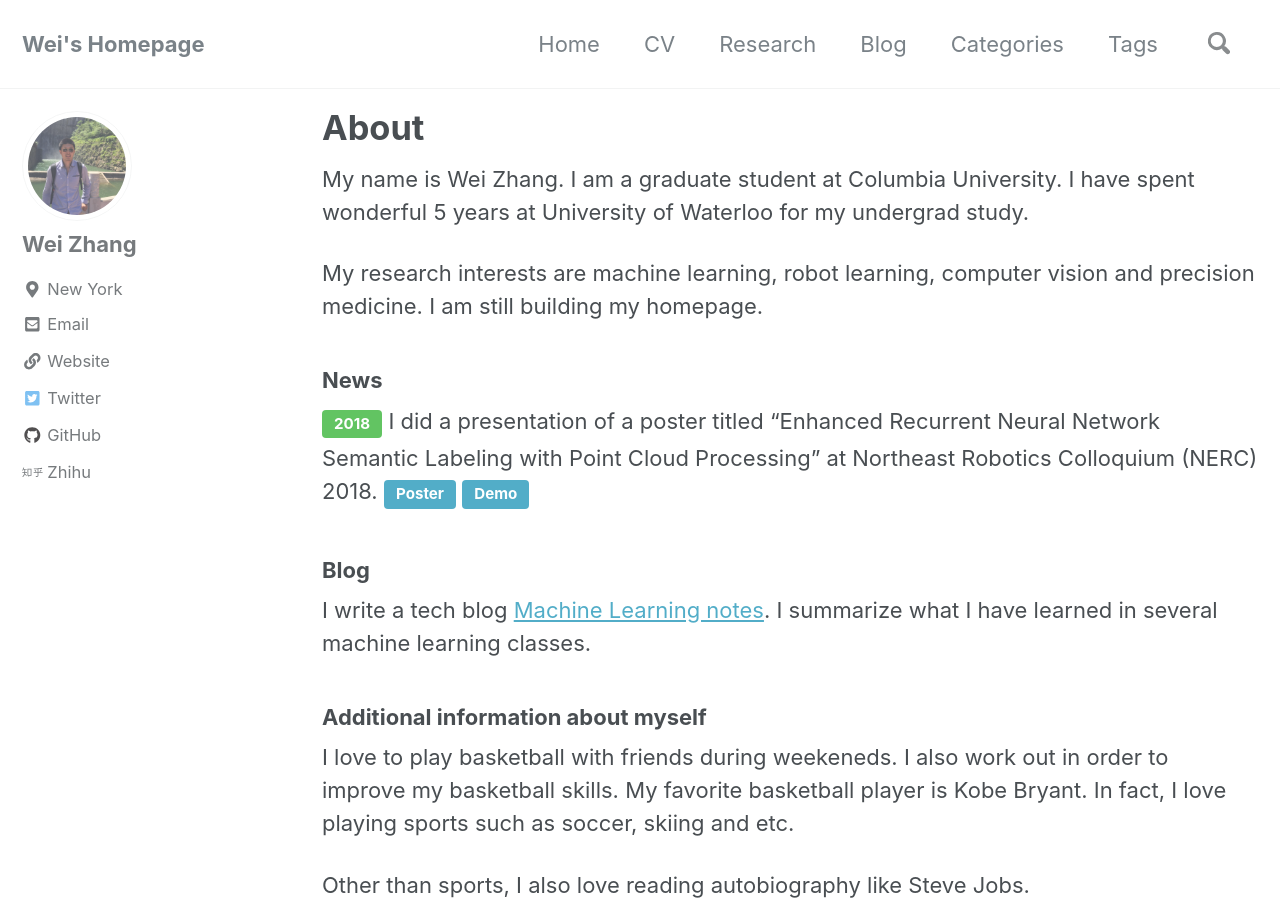
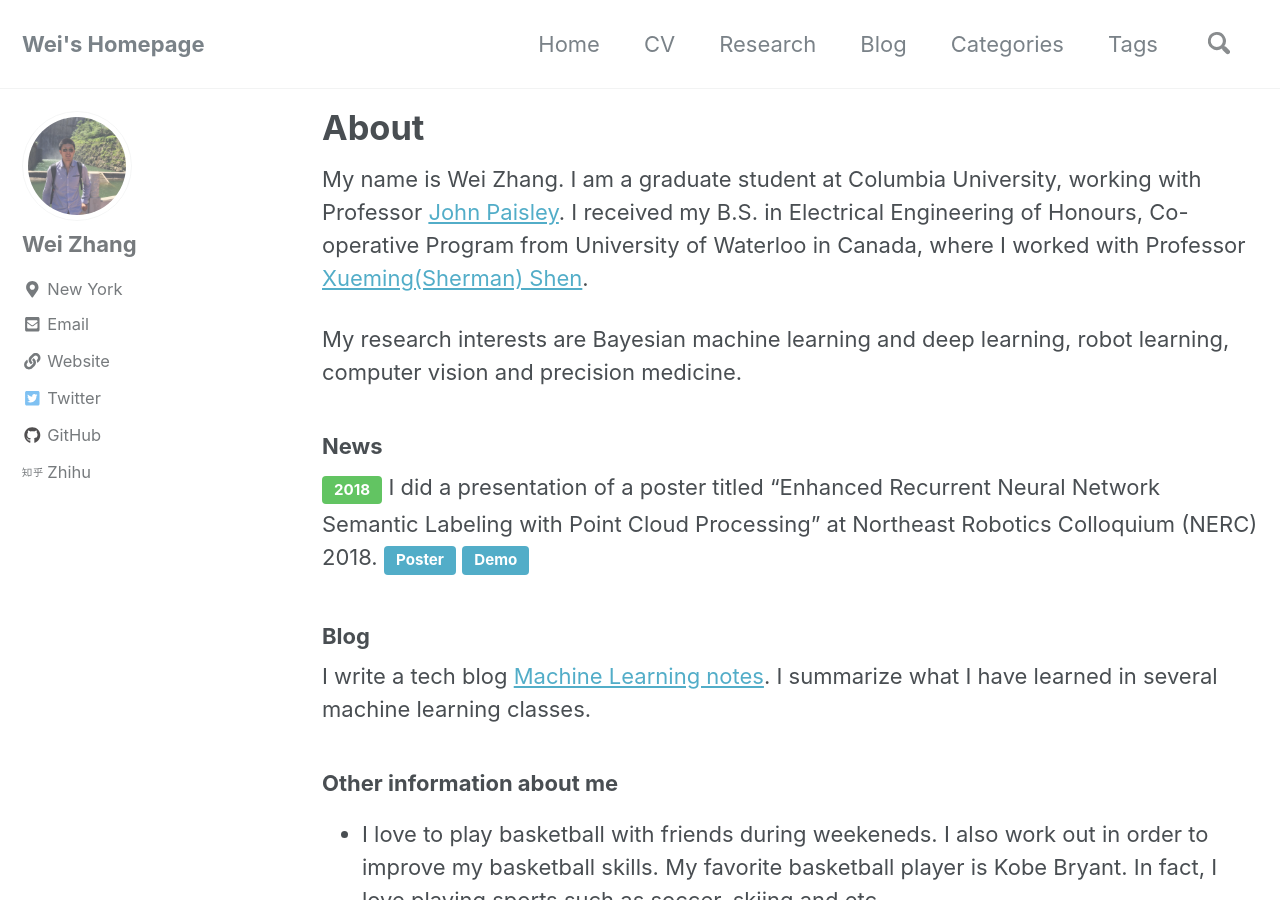
Before and after one commit to Wei2624/Wei2624.github.io, a Jekyll site: the page built from _pages/index.md, in a window 1280 px wide and 900 px high. Built offline with Jekyll 4.4.1, drawn with Linux system fonts in a browser that asks for light colours; nearby versions of some CDN libraries; comment, search, counter and statistics services are not loaded.

Commit message:
mod intro

```diff
--- a/_pages/index.md
+++ b/_pages/index.md
@@ -6,9 +6,10 @@ classes: wide
 permalink: /
 ---
 
-My name is Wei Zhang. I am a graduate student at Columbia University. I have spent wonderful 5 years at University of Waterloo for my undergrad study.
+My name is Wei Zhang. I am a graduate student at Columbia University, working with Professor [John Paisley](http://www.columbia.edu/~jwp2128/). I received my B.S. in Electrical Engineering of Honours, Co-operative Program from University of Waterloo in Canada, where I worked with Professor [Xueming(Sherman) Shen](http://bbcr.uwaterloo.ca/~xshen/).
 
-My research interests are machine learning, robot learning, computer vision and precision medicine. I am still building my homepage.
+My research interests are Bayesian machine learning and deep learning, robot learning, computer vision and precision medicine.
+
 
 ### News
 
@@ -19,9 +20,9 @@ My research interests are machine learning, robot learning, computer vision and
 
 I write a tech blog [Machine Learning notes](https://wei2624.github.io/machine%20learning/Machine-Learning-Notes/). I summarize what I have learned in several machine learning classes.
 
-### Additional information about myself
+### Other information about me
 
-I love to play basketball with friends during weekeneds. I also work out in order to improve my basketball skills. My favorite basketball player is Kobe Bryant. In fact, I love playing sports such as soccer, skiing and etc.
+* I love to play basketball with friends during weekeneds. I also work out in order to improve my basketball skills. My favorite basketball player is Kobe Bryant. In fact, I love playing sports such as soccer, skiing and etc.
 
 Other than sports, I also love reading autobiography like Steve Jobs.
 
```
